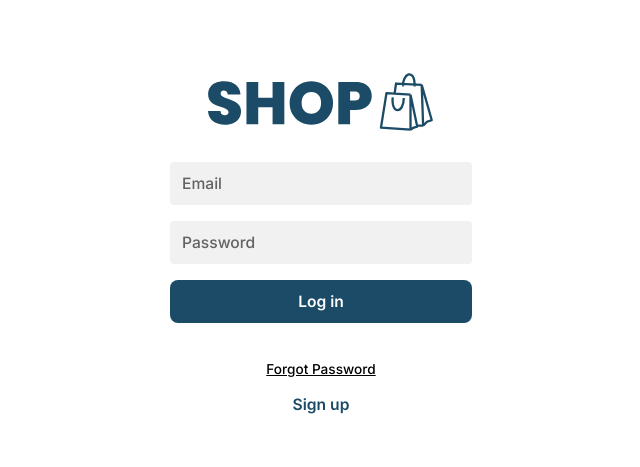
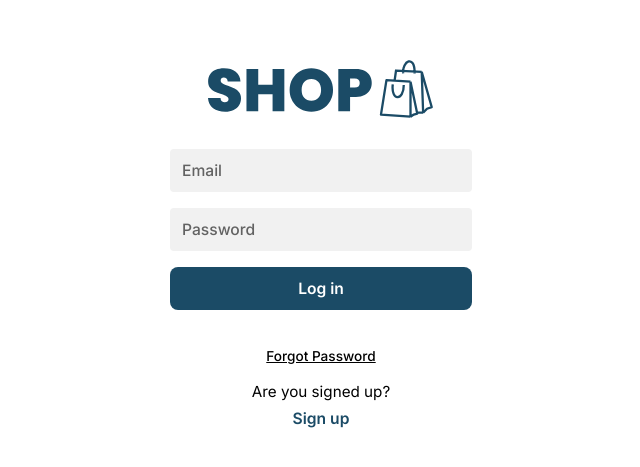
Before and after one commit to ElianeRiveraCastillo22/BOOTCAMP--FRONTEND-REACT-NTT, a React (Vite) app: page /log-in in a window 1280 px wide. Shown: the part 157-624 px from the top of the page, without its empty margins (319-959 px from the left). Built offline with nearby package versions, Linux system fonts and the light colour scheme.

Commit message:
fix: [ corregir footer de la página de login ]

```diff
--- a/src/pages/Login/Login.tsx
+++ b/src/pages/Login/Login.tsx
@@ -19,12 +19,12 @@ export const Login = () => {
                         name="Email"
                     />
                     <InputForm
-                            type="password"
-                            id="Password"
-                            placeholder="Password"
-                            name="Password"
+                        type="password"
+                        id="Password"
+                        placeholder="Password"
+                        name="Password"
                     />
-                    <ButtonForm nameButton="Log in"/>
+                    <ButtonForm nameButton="Log in" />
                     <footer className="form-footer">
                         <button
                             type="button"
@@ -32,11 +32,15 @@ export const Login = () => {
                         >
                             Forgot Password
                         </button>
-                        <a href="/signup" className="form-link">Sign up</a>
+                        <div className="form-footer__signup">
+                            <p>Are you signed up?</p>
+                            <a href="/signup" className="form-link">
+                                Sign up
+                            </a>
+                        </div>
                     </footer>
                 </form>
             </section>
         </div>
-
     );
 };
```
